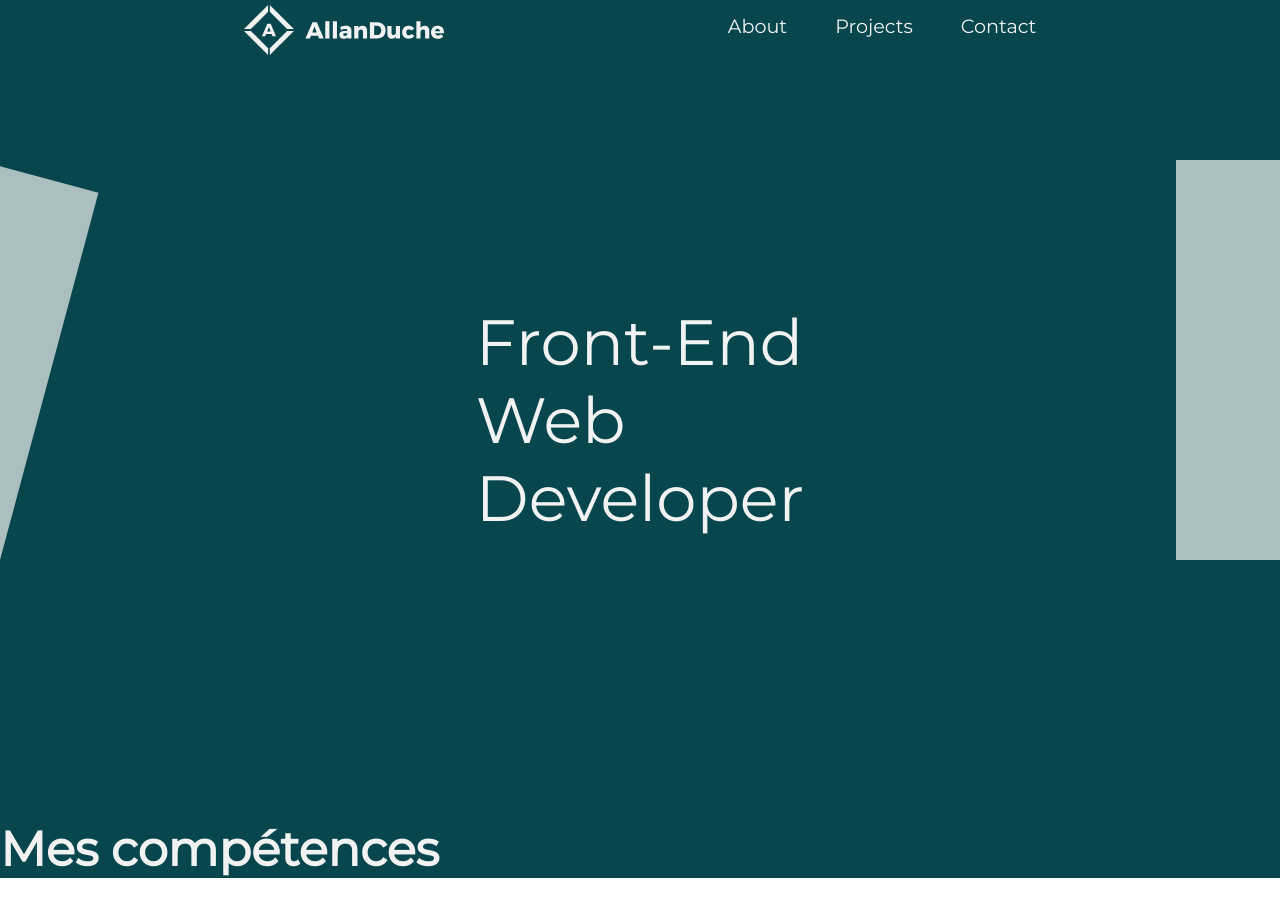
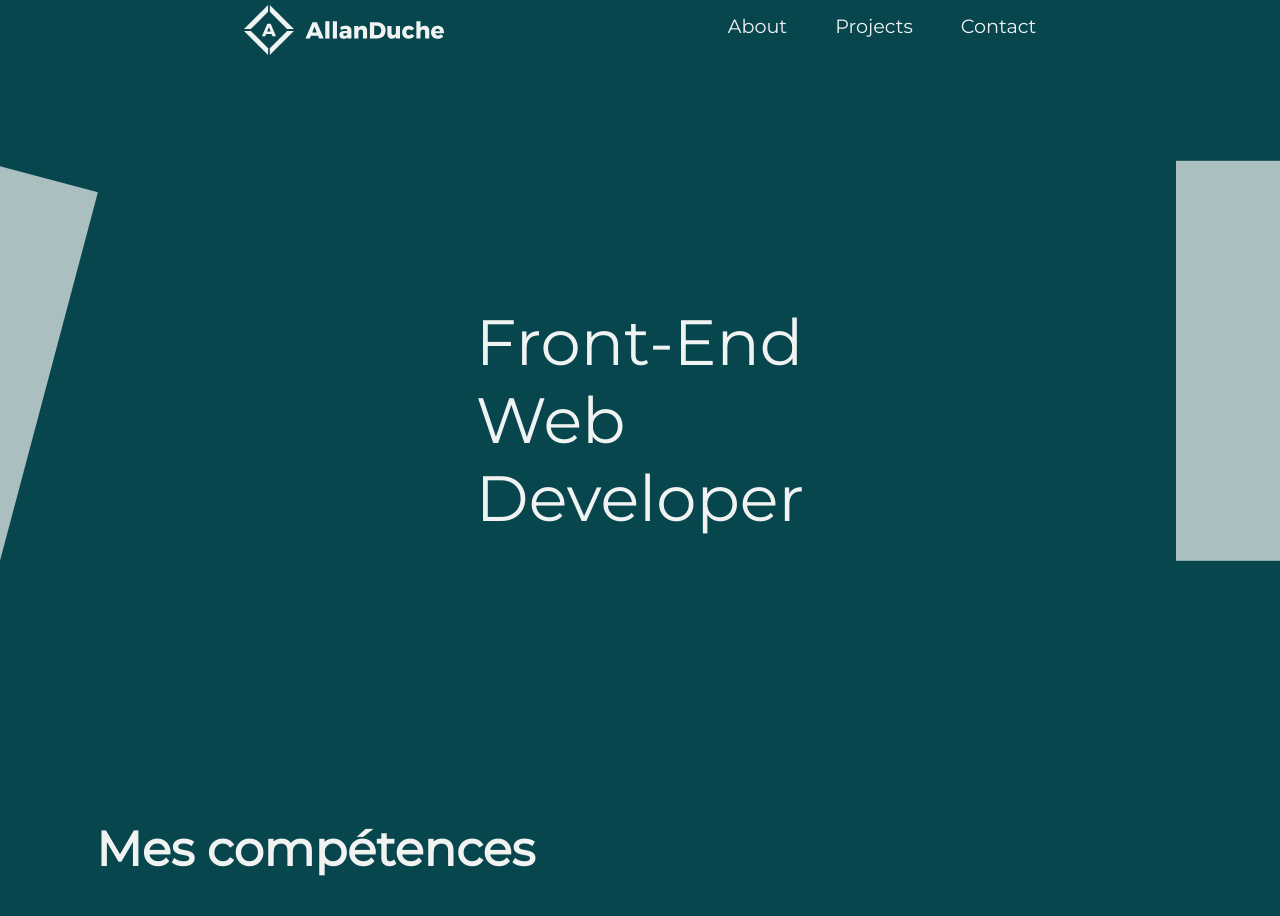
Before and after one commit to alland07/GSAP-React, a React (Create React App) app: page / in a window 1280 px wide. Shown: the top 916 px of the page. Built offline with nearby package versions, Linux system fonts and the light colour scheme; the HTML template or start-up script is replaced by a standard one.

Commit message:
add height

```diff
--- a/src/components/skills/SkillContainer.jsx
+++ b/src/components/skills/SkillContainer.jsx
@@ -3,7 +3,7 @@ import SectionTitle from "../Commons/SectionTitle";
 const SkillContainer = () => {
 
   return(
-    <section className='skillSection'>
+    <section className='container skillSection'>
       <SectionTitle message={'Mes compétences'} />
     </section>
   );
--- a/src/styles/App.scss
+++ b/src/styles/App.scss
@@ -9,6 +9,10 @@ body{
   min-height: 100vh;
   background-color: $bf;
 }
+.container{
+  width: 85vw;
+  margin: 0 auto;
+}
 
 @import "common";
 @import 'header';
--- a/src/styles/skill.scss
+++ b/src/styles/skill.scss
@@ -0,0 +1,3 @@
+.skillSection{
+height: 100vh;
+}
```
